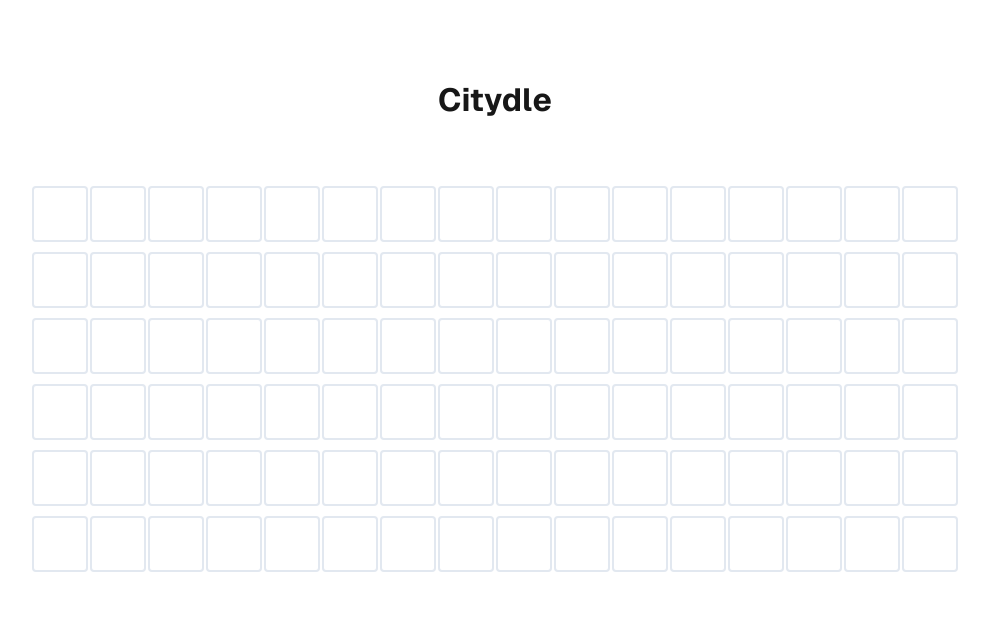
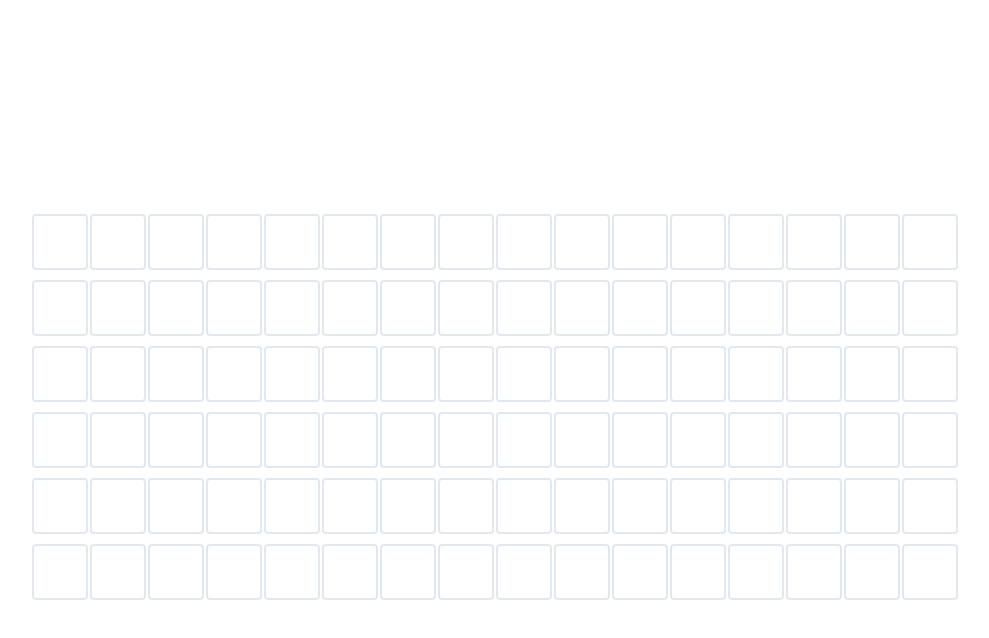
Before and after one commit to dejan-lukic/citydle, a Next.js app: page / in a window 1280 px wide. Shown: the top 638 px of the page, without its empty margins (145-1134 px from the left). Built offline with nearby package versions, Linux system fonts and the light colour scheme.

Commit message:
Add a navbar

```diff
--- a/package.json
+++ b/package.json
@@ -11,6 +11,7 @@
   "dependencies": {
     "@emotion/react": "^11.13.3",
     "@emotion/styled": "^11.13.0",
+    "@mui/icons-material": "^6.1.6",
     "@mui/material": "^6.1.6",
     "next": "15.0.2",
     "react": "19.0.0-rc-02c0e824-20241028",
--- a/src/app/components/citydle.module.css
+++ b/src/app/components/citydle.module.css
@@ -1,10 +1,3 @@
-.title {
-  font-size: 32px;
-  line-height: 40px;
-  font-weight: 700;
-  text-align: center;
-}
-
 .result {
   display: flex;
   align-items: center;
--- a/src/app/components/citydle.tsx
+++ b/src/app/components/citydle.tsx
@@ -10,6 +10,7 @@ import { City } from "@/app/types/city";
 import { haversineDistance } from "@/app/distance";
 import { calculateDirection } from "@/app/direction";
 import BtnPlayAgain from "@/app/components/btn-play-again";
+import Navbar from "@/app/components/navbar";
 
 export default function Citydle() {
   const {gameState, setGameState} = useGameContext();
@@ -50,9 +51,7 @@ export default function Citydle() {
 
   return (
     <div>
-      <h1 className={styles.title}>
-        Citydle
-      </h1>
+      <Navbar />
 
       <CitiesAutocomplete
         disabled={!gameOngoing}
--- /dev/null
+++ b/src/app/components/navbar.module.css
@@ -0,0 +1,17 @@
+.title {
+  font-size: 32px;
+  line-height: 40px;
+  font-weight: 700;
+}
+
+.navbar {
+  display: flex;
+  align-items: center;
+  justify-content: space-between;
+  color: white;
+  margin-bottom: 28px;
+}
+
+.right {
+  display: flex;
+}
--- /dev/null
+++ b/src/app/components/navbar.tsx
@@ -0,0 +1,26 @@
+"use client";
+
+import React from 'react';
+import styles from "@/app/components/navbar.module.css";
+import { IconButton } from "@mui/material";
+import { InfoOutlined, SettingsOutlined } from "@mui/icons-material";
+
+const Navbar: React.FC = () => {
+  return (
+    <nav className={styles.navbar}>
+      <IconButton aria-label="game info">
+        <InfoOutlined />
+      </IconButton>
+
+      <h1 className={styles.title}>Citydle</h1>
+
+      <div className={styles.right}>
+        <IconButton aria-label="settings">
+          <SettingsOutlined />
+        </IconButton>
+      </div>
+    </nav>
+  );
+};
+
+export default Navbar;
```
Also changed, not shown: 1 other file (tests, documents, lock files or other folders).
